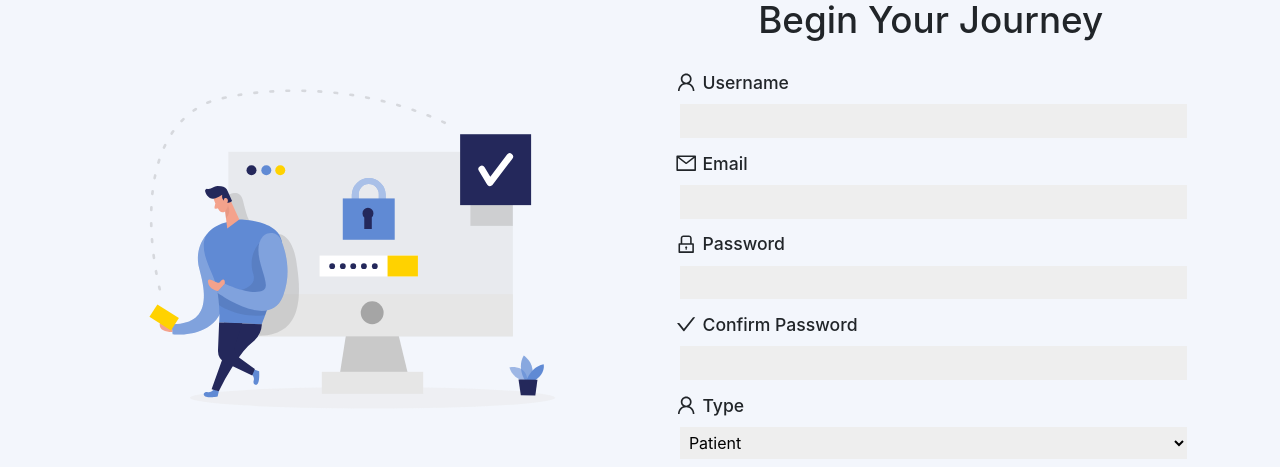
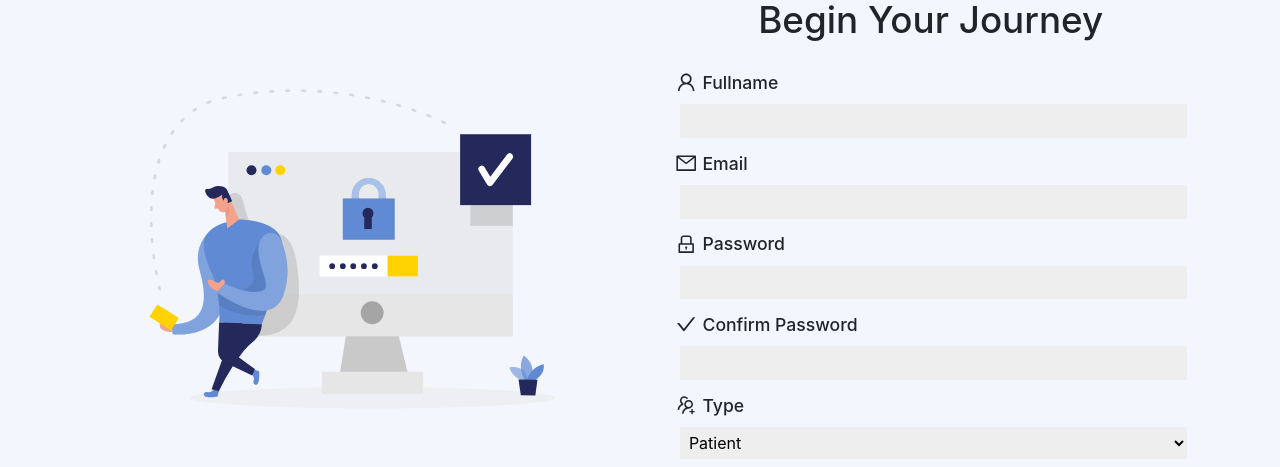
Before and after one commit to hafizsheetab/HealthDiary, a React (Create React App) app in the folder healthdiary/: page /signup in a window 1280 px wide. Shown: the part 141-608 px from the top of the page. Built offline with nearby package versions, Linux system fonts and the light colour scheme.

Commit message:
update signup form

```diff
--- a/healthdiary/src/components/signup.js
+++ b/healthdiary/src/components/signup.js
@@ -1,12 +1,12 @@
 import React from 'react';
-import { AiOutlineCheck, AiOutlineLock, AiOutlineMail, AiOutlineUser } from "react-icons/ai";
+import { AiOutlineCheck, AiOutlineLock, AiOutlineMail, AiOutlineUser, AiOutlineUsergroupAdd } from "react-icons/ai";
 import signUpImg from '../resources/imgaes/signup.svg';
 import '../styles/authentication.css';
 
 
 function Signup() {
     const auth_content = [
-        {a_icon:<AiOutlineUser/>,a_name:'username',a_label:'Username',a_input:'text'},
+        {a_icon:<AiOutlineUser/>,a_name:'fullname',a_label:'Fullname',a_input:'text'},
         {a_icon:<AiOutlineMail/>,a_name:'email',a_label:'Email',a_input:'email'},
         {a_icon:<AiOutlineLock/>,a_name:'password',a_label:'Password',a_input:'password'},
         {a_icon:<AiOutlineCheck/>,a_name:'confirmPassword',a_label:'Confirm Password',a_input:'password'}
@@ -31,7 +31,7 @@ function Signup() {
                      )
                     )}
                     <div className='form__div'>
-                     <div className = 'form__div-icon'>{<AiOutlineUser/>}</div>
+                     <div className = 'form__div-icon'>{<AiOutlineUsergroupAdd/>}</div>
                      <div className='form__div-input'>
                          <label className = 'form__label'>Type</label>
                          <select className='form__input'>
```
